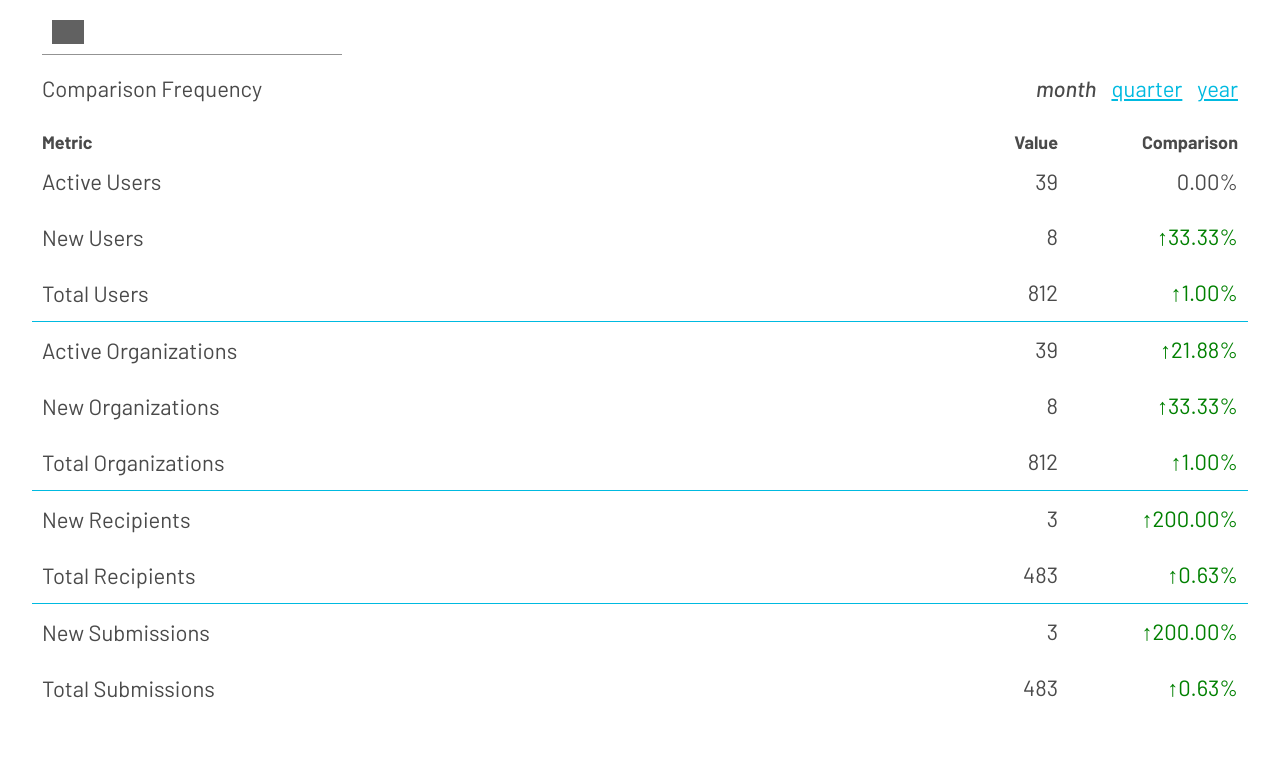
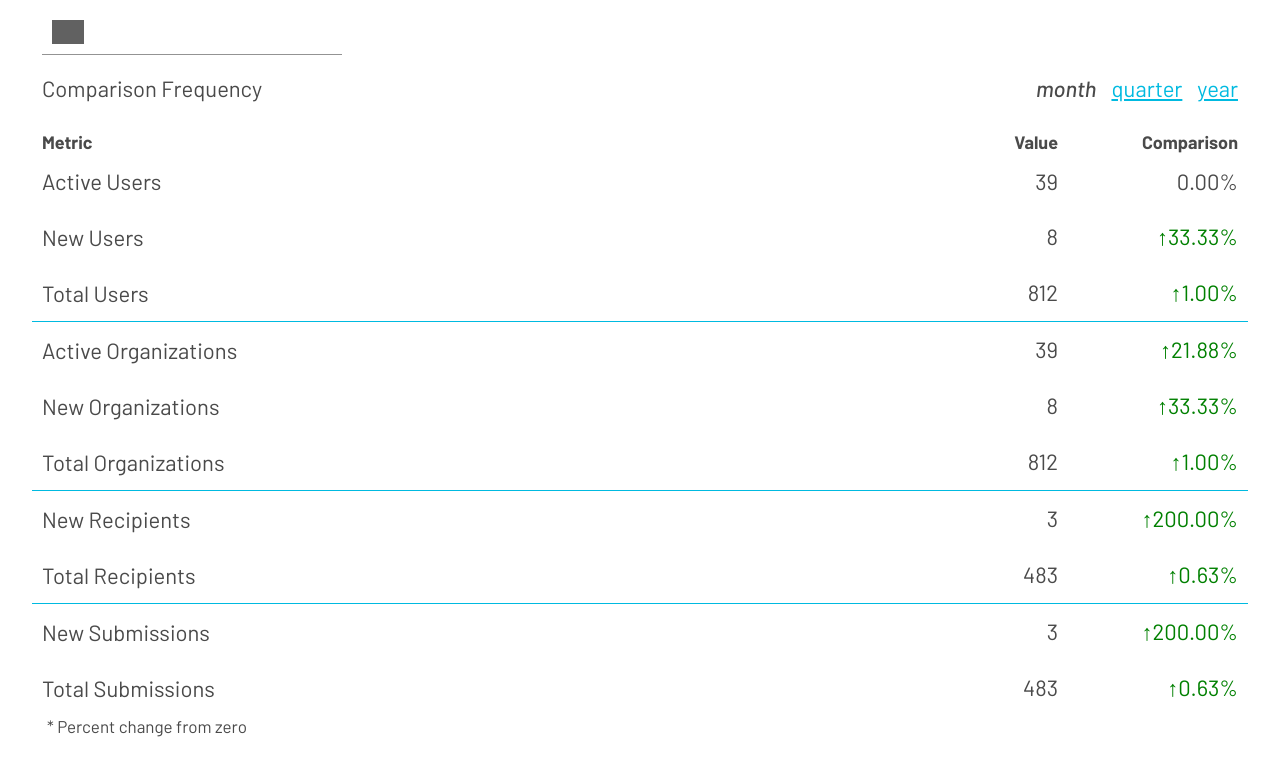
Before and after one commit to emauldin84/newstory-metrics-dashboard, a React (Create React App) app: page / in a window 1280 px wide. Shown: the top 776 px of the page. Built offline with nearby package versions, Linux system fonts and the light colour scheme; grey boxes are pictures that could not be loaded.

Commit message:
adds Key component to display explaination of asterisk on Infinite percent changes from 0 base

```diff
--- a/src/components/Dashboard/Dashboard.js
+++ b/src/components/Dashboard/Dashboard.js
@@ -4,7 +4,8 @@ import React, { useState, useEffect } from 'react';
 import './Dashboard.css';
 import Metric from '../Metric/Metric'
 import ComparisonFrequency from '../ComparisonFrequency/ComparisonFrequency'
-import Modal from '../Modal/Modal'
+// import Modal from '../Modal/Modal'
+import Key from '../Key/Key'
 
 let Dashboard = () => {
     // const [metrics, setMetrics] = useState([])
@@ -180,6 +181,7 @@ let Dashboard = () => {
             </div>
             {metricsDisplay}
             {/* {modal} */}
+            <Key />
         </div>
     );
 }
--- /dev/null
+++ b/src/components/Key/Key.css
@@ -0,0 +1,9 @@
+.key-container{
+    text-align: left;
+    font-size: calc(1px + 2vmin);
+    margin-left: 15px;
+}
+
+.key-container p {
+    margin-top: 0;
+}
--- /dev/null
+++ b/src/components/Key/Key.js
@@ -0,0 +1,12 @@
+import React from 'react'
+
+import './Key.css'
+let Key = () => {
+    return(
+        <div className='key-container'>
+            <p>* Percent change from zero</p>
+        </div>
+    )
+}
+
+export default Key
```
